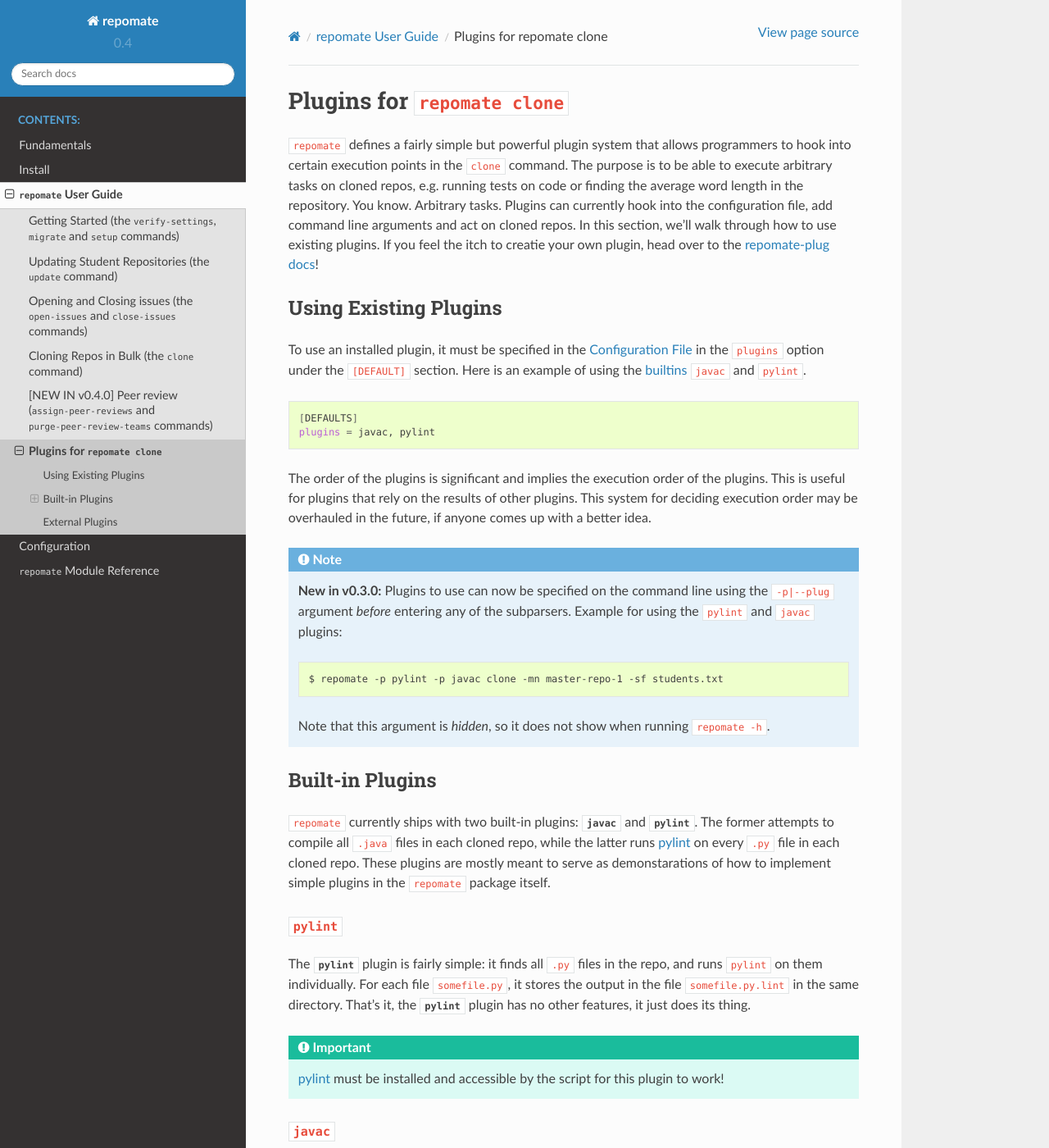
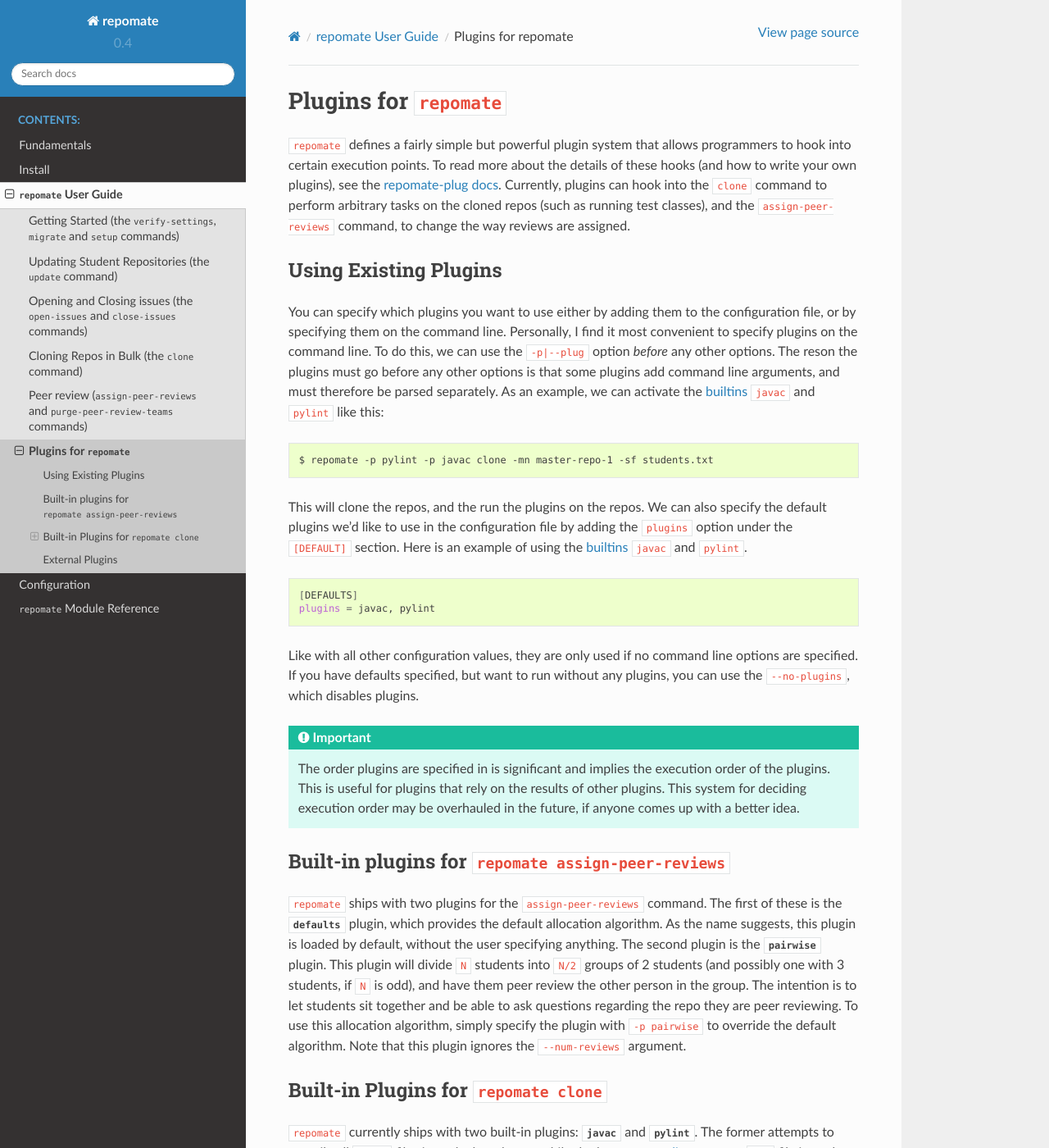
Before and after one commit to repobee/repobee, a Sphinx documentation site: the page built from docs/plugins.rst, in a window 1280 px wide and 1400 px high. Shown: the whole window at 82% size. Built offline with Sphinx 7.4.7 and the Read the Docs theme 2.0.0, drawn with Linux system fonts in a browser that asks for light colours.

Commit message:
Update documentation

```diff
--- a/docs/plugins.rst
+++ b/docs/plugins.rst
@@ -1,49 +1,72 @@
-Plugins for ``repomate clone``
-******************************
+.. _plugins:
+
+Plugins for ``repomate``
+************************
 ``repomate`` defines a fairly simple but powerful plugin system that allows
-programmers to hook into certain execution points in the ``clone`` command.
-The purpose is to be able to execute arbitrary tasks on cloned repos, e.g.
-running tests on code or finding the average word length in the repository.
-You know. Arbitrary tasks. Plugins can currently hook into the configuration
-file, add command line arguments and act on cloned repos. In this section,
-we'll walk through how to use existing plugins. If you feel the itch to creatie
-your own plugin, head over to the `repomate-plug docs`_!
+programmers to hook into certain execution points. To read more about the
+details of these hooks (and how to write your own plugins), see the
+`repomate-plug docs`_. Currently, plugins can hook into the ``clone`` command
+to perform arbitrary tasks on the cloned repos (such as running test classes),
+and the ``assign-peer-reviews`` command, to change the way reviews are
+assigned.
 
 .. _configure_plugs:
 
 Using Existing Plugins
 ======================
-To use an installed plugin, it must be specified in the :ref:`config` in the
-``plugins`` option under the ``[DEFAULT]`` section. Here is an example of using
-the builtins_ ``javac`` and ``pylint``.
+You can specify which plugins you want to use either by adding them to the
+configuration file, or by specifying them on the command line. Personally,
+I find it most convenient to specify plugins on the command line. To do this,
+we can use the ``-p|--plug`` option *before* any other options. The reson the
+plugins must go before any other options is that some plugins add command line
+arguments, and must therefore be parsed separately. As an example, we can
+activate the builtins_ ``javac`` and ``pylint`` like this:
+
+.. code-block:: bash
+
+    $ repomate -p pylint -p javac clone -mn master-repo-1 -sf students.txt
+
+This will clone the repos, and the run the plugins on the repos. We can also
+specify the default plugins we'd like to use in the configuration file by adding
+the ``plugins`` option under the ``[DEFAULT]`` section. Here is an example of
+using the builtins_ ``javac`` and ``pylint``.
 
 .. code-block:: bash
 
     [DEFAULTS]
     plugins = javac, pylint
 
-The order of the plugins is significant and implies the execution order of the
-plugins. This is useful for plugins that rely on the results of other plugins.
-This system for deciding execution order may be overhauled in the future, if
-anyone comes up with a better idea.
+Like with all other configuration values, they are only used if no command line
+options are specified. If you have defaults specified, but want to run without
+any plugins, you can use the ``--no-plugins``, which disables plugins.
 
-.. note::
+.. important::
 
-    **New in v0.3.0:** Plugins to use can now be specified on the command line
-    using the ``-p|--plug`` argument *before* entering any of the subparsers.
-    Example for using the ``pylint`` and ``javac`` plugins:
+    The order plugins are specified in is significant and implies the execution
+    order of the plugins. This is useful for plugins that rely on the results
+    of other plugins. This system for deciding execution order may be
+    overhauled in the future, if anyone comes up with a better idea.
 
-    .. code-block:: bash
+.. _built-in _peer review plugins:
 
-        $ repomate -p pylint -p javac clone -mn master-repo-1 -sf students.txt
-
-    Note that this argument is *hidden*, so it does not show when running
-    ``repomate -h``.
+Built-in plugins for ``repomate assign-peer-reviews``
+=====================================================
+``repomate`` ships with two plugins for the ``assign-peer-reviews`` command.
+The first of these is the :py:mod:`~repomate.ext.defaults` plugin, which
+provides the default allocation algorithm. As the name suggests, this plugin is
+loaded by default, without the user specifying anything. The second plugin is
+the :py:mod:`~repomate.ext.pairwise` plugin. This plugin will divide ``N``
+students into ``N/2`` groups of 2 students (and possibly one with 3 students,
+if ``N`` is odd), and have them peer review the other person in the group. The
+intention is to let students sit together and be able to ask questions
+regarding the repo they are peer reviewing. To use this allocation algorithm,
+simply specify the plugin with ``-p pairwise`` to override the default
+algorithm. Note that this plugin ignores the ``--num-reviews`` argument.
 
 .. _builtins:
 
-Built-in Plugins
-================
+Built-in Plugins for ``repomate clone``
+=======================================
 ``repomate`` currently ships with two built-in plugins:
 :py:mod:`~repomate.ext.javac` and :py:mod:`~repomate.ext.pylint`. The former
 attempts to compile all ``.java`` files in each cloned repo, while the latter
@@ -125,7 +148,6 @@
     hamcrest_path = /absolute/path/to/hamcrest-1.3.jar
     junit_path = /absolute/path/to/junit-4.12.jar
 
-
 .. _repomate-junit4: https://github.com/slarse/repomate-junit4
 .. _repomate-plug: https://github.com/slarse/repomate-plug
 .. _pylint: https://www.pylint.org/
```
Also changed, not shown: docs/code.rst (+24 -2 lines), docs/peer.rst (+52 -21 lines), 3 other files.
